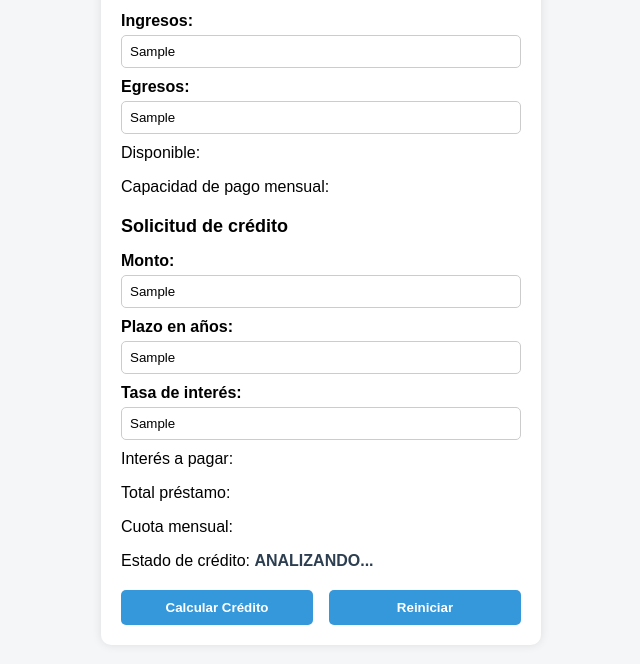
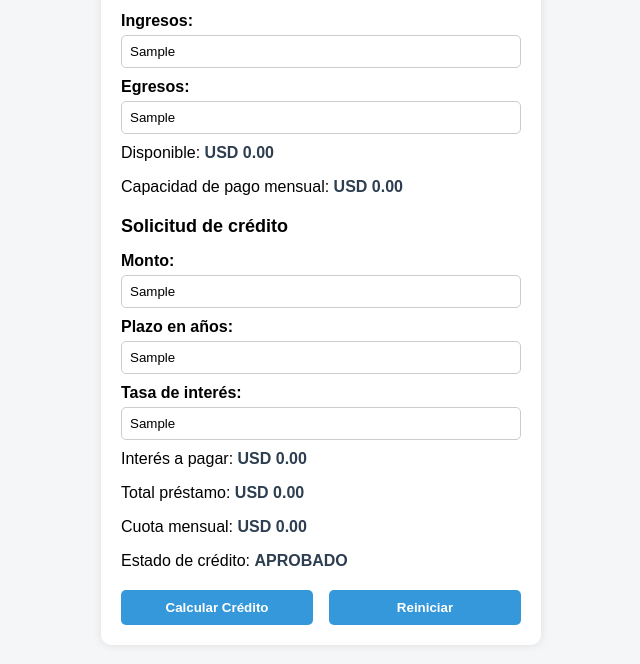
Before and after one commit to Miguel-Orellana27/SimuladorCredito, a plain HTML site: page simulador.html in a window 1280 px wide. Both pictures are taken after typing "Sample", "Sample", "Sample", "Sample", "Sample" into the empty fields and a click on the button "Calcular Crédito". Shown: the part 162-826 px from the top of the page, without its empty margins (319-959 px from the left). Drawn offline with Linux system fonts and the light colour scheme.

Commit message:
funcionamiento del boton calcular Credito

```diff
--- a/funciones.js
+++ b/funciones.js
@@ -1 +1,25 @@
-//AQUI TODA LA LOGICA DE LAS FUNCIONES DEL NEGOCIO
+function calcularDisponible(ingresos, egresos){
+    let disponible = ingresos - egresos;
+
+    if(disponible < 0){
+        return 0;
+    }
+
+    return disponible;
+}
+
+function recuperarTexto(idComponente){
+    let componente = document.getElementById(idComponente);
+    return componente.value;
+}
+
+function recuperarFloat(idComponente){
+    let valorTexto = recuperarTexto(idComponente);
+    let valorFloat = parseFloat(valorTexto);
+
+    if(isNaN(valorFloat)){
+        return 0;
+    }
+
+    return valorFloat;
+}
--- a/simulador.html
+++ b/simulador.html
@@ -37,10 +37,12 @@
         <p>Estado de crédito: <span id="spnEstadoCredito">ANALIZANDO...</span></p>
 
         <div class="buttons">
-            <button id="btnCalcularCredito">Calcular Crédito</button>
-            <button id="btnReiniciar">Reiniciar</button>
+            <button id="btnCalcularCredito" onclick="calcular()">Calcular Crédito</button>
+            <button id="btnReiniciar" onclick="reiniciar()">Reiniciar</button>
         </div>
     </div>
 
+    <script src="funciones.js"></script>
+    <script src="simulador.js"></script>
 </body>
 </html>
--- a/simulador.js
+++ b/simulador.js
@@ -1 +1,44 @@
-//AQUI EL JAVASCRIPT PARA MANIPULAR EL HTML
+function calcular(){
+
+    // INGRESOS Y EGRESOS
+    let ingresos = recuperarFloat("txtIngresos");
+    let egresos = recuperarFloat("txtEgresos");
+
+    let disponible = calcularDisponible(ingresos, egresos);
+
+    document.getElementById("spnDisponible").innerText =
+        "USD " + disponible.toFixed(2);
+
+    // CAPACIDAD DE PAGO (ejemplo: 30% del disponible)
+    let capacidadPago = disponible * 0.30;
+
+    document.getElementById("spnCapacidadPago").innerText =
+        "USD " + capacidadPago.toFixed(2);
+
+    // DATOS DEL CRÉDITO
+    let monto = recuperarFloat("txtMonto");
+    let plazo = recuperarFloat("txtPlazo");
+    let tasa = recuperarFloat("txtTasaInteres");
+
+    // INTERÉS SIMPLE
+    let interes = monto * (tasa / 100) * plazo;
+    let total = monto + interes;
+
+    // CUOTA MENSUAL
+    let meses = plazo * 12;
+    let cuota = meses > 0 ? total / meses : 0;
+
+    document.getElementById("spnInteresPagar").innerText =
+        "USD " + interes.toFixed(2);
+
+    document.getElementById("spnTotalPrestamo").innerText =
+        "USD " + total.toFixed(2);
+
+    document.getElementById("spnCuotaMensual").innerText =
+        "USD " + cuota.toFixed(2);
+
+    // ESTADO DEL CRÉDITO
+    let estado = cuota <= capacidadPago ? "APROBADO" : "RECHAZADO";
+
+    document.getElementById("spnEstadoCredito").innerText = estado;
+}
```
